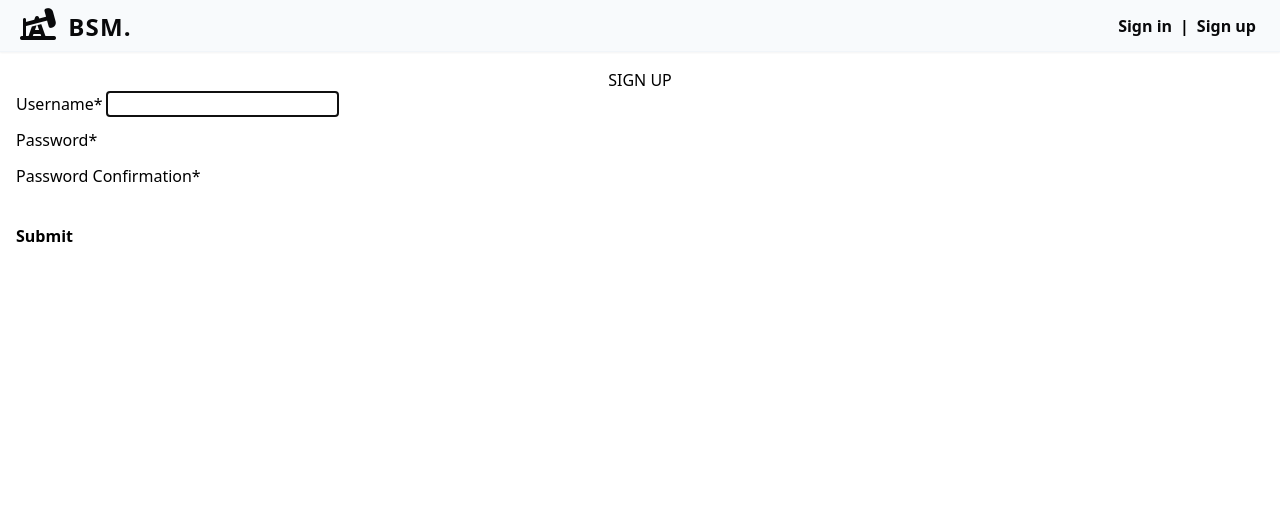
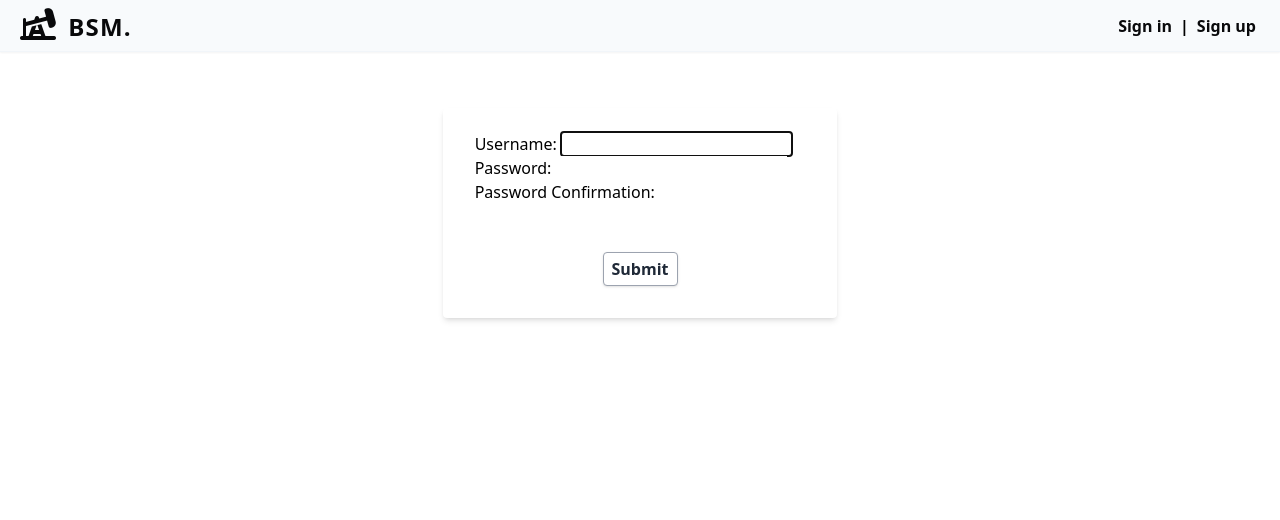
Before and after one commit to llOriginaljuonll/my_blog, a Django app: page /accounts/sign_up/ in a window 1280 px wide. Shown: the top 520 px of the page. Run offline with Django 5.2, Linux system fonts and the light colour scheme; some libraries are stand-ins or nearby versions; some web fonts are replaced.

Commit message:
Style signup page

```diff
--- a/static/css/style.css
+++ b/static/css/style.css
@@ -21,3 +21,7 @@
 ::-webkit-input-placeholder{
     color: #BEC3C6!important;
 }
+
+.asteriskField {
+    display: none;
+}
--- a/templates/registration/sign_up.html
+++ b/templates/registration/sign_up.html
@@ -1,24 +1,23 @@
 {% extends "base.html" %}
 {% load static %}
 {% load crispy_forms_tags %}
+{% load tailwind_filters %}
 
 {% block content %}
-<div class="container-fluid d-flex justify-content-center h-100 border-bottom p-4">
-    <div class="col-4">
-        <p class="text-center align-self-top display-5"><span>SIGN UP</span></p>
+<div class="w-1/3 p-4 mx-auto mt-10">
 
-        <div class="form-group">
-            <form method="post">
+    <form method="post" class="bg-white shadow-md rounded px-8 pt-6 pb-8 mb-4">
 
-                {% csrf_token %}
-                {{ form|crispy }} <br>
+        {% csrf_token %}
+        {{ form|crispy }} <br>
 
-                <div class="d-flex justify-content-center">
-                    <button class="btn btn-outline-dark btn-md"><b>Submit</b></button>
-                </div>
+        <div class="text-center">
+            <button class="bg-white hover:bg-gray-100 text-gray-800 font-bold py-1 px-2 border border-gray-400 rounded shadow">
+                Submit
+            </button>
+        </div>
 
-            </form>
-        </div>
-    </div>
+    </form>
 </div> <br>
+
 {% endblock %}
```
